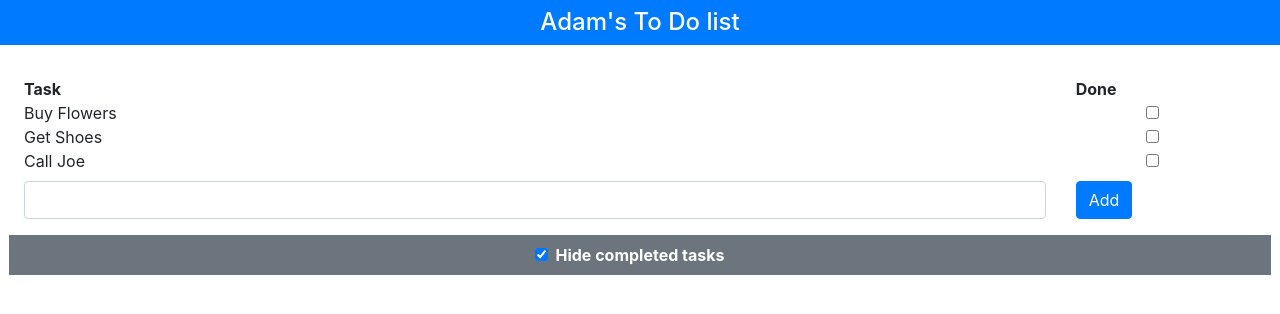
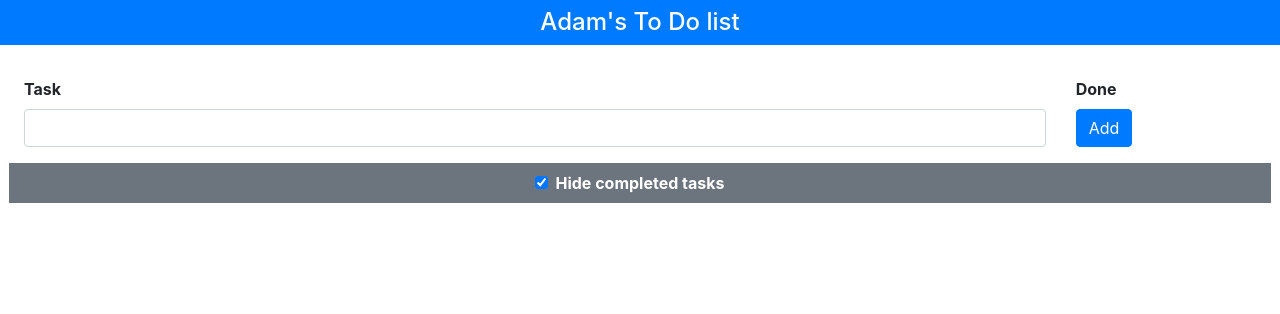
Before and after one commit to pankaj073/vuejs_todo, a Vue app: page / in a window 1280 px wide. Shown: the top 314 px of the page. Built offline with nearby package versions, Linux system fonts and the light colour scheme.

Commit message:
savings todos in localStorage

```diff
--- a/src/App.vue
+++ b/src/App.vue
@@ -40,12 +40,7 @@ export default {
   data() {
     return {
       name: "Adam",
-      tasks: [
-        { action: "Buy Flowers", done: false },
-        { action: "Get Shoes", done: false },
-        { action: "Collect Tickets", done: true },
-        { action: "Call Joe", done: false },
-      ],
+      tasks: [],
       hideCompleted: true,
       newItemText: ""
     }
@@ -62,7 +57,14 @@ export default {
         action: this.newItemText,
         done: false
       });
+      localStorage.setItem("todos", JSON.stringify(this.tasks));
       this.newItemText = "";
+    }
+  },
+  created() {
+    let data = localStorage.getItem("todos");
+    if(data != null) {
+      this.tasks = JSON.parse(data);
     }
   }
 }
```
